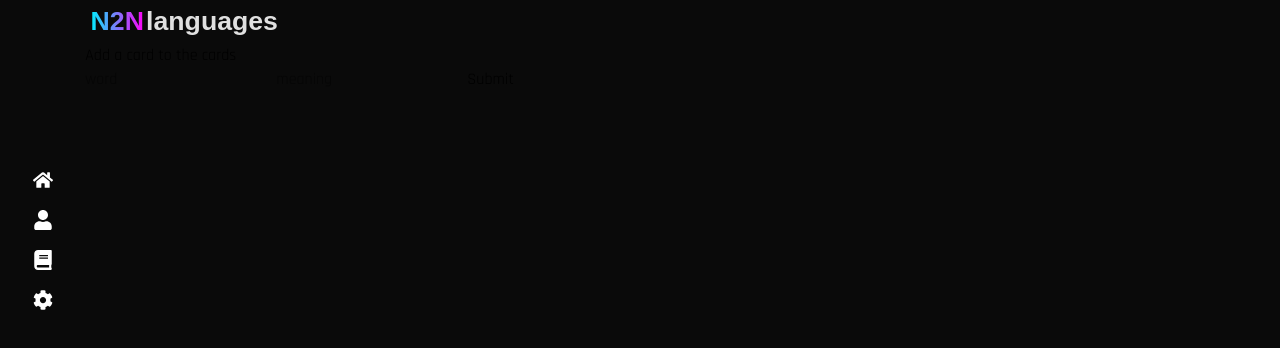
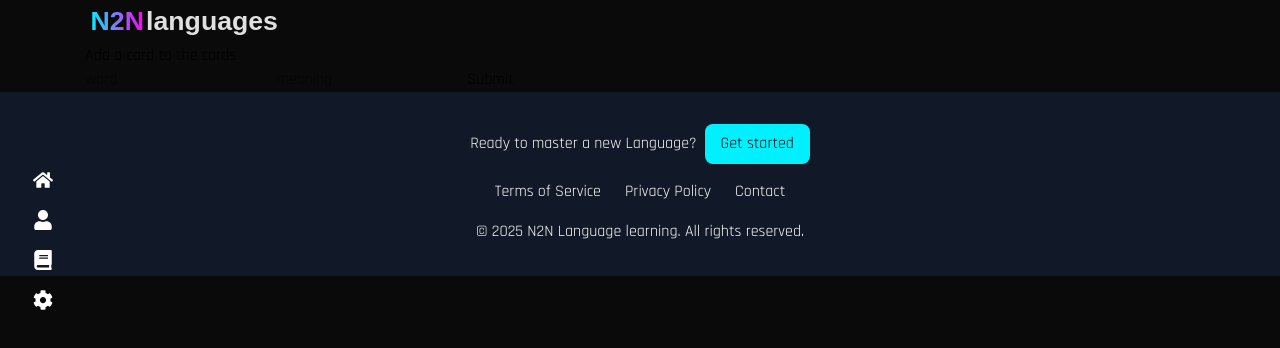
Before and after one commit to pedrambabazadeh/leitner_next, a Next.js app: page /dashboard in a window 1280 px wide. Shown: the top 348 px of the page. Built offline with nearby package versions, Linux system fonts and the light colour scheme.

Commit message:
initial footer added

```diff
--- a/app/layout.js
+++ b/app/layout.js
@@ -2,6 +2,7 @@
 import "./globals.css";
 import Navigation from "@/sections/navigation/Navigation";
 import TopBar from "@/sections/top-bar/TopBar";
+import Footer from "@/sections/footer/Footer";
 
 const geistSans = Geist({
   variable: "--font-geist-sans",
@@ -40,7 +41,8 @@
           {children}
         </main>
       </div>
-      </body>
-    </html>
+      <Footer />
+    </body>
+  </html>
   );
 }
--- /dev/null
+++ b/sections/footer/Footer.jsx
@@ -0,0 +1,26 @@
+import React from 'react'
+
+const Footer = () => {
+  return (
+    <footer className='py-8 px-4 bg-[var(--color-background-second)] text-center text-light'>
+        <div className="max-w-screen-xl mx-auto">
+            <p className="mb-4">
+                Ready to master a new Language?
+                <button className="btn-primary py-2 px-4 rounded-lg ml-2">
+                    Get started
+                </button>
+            </p>
+            <div className="flex justify-center space-x-6 mb-4">
+                <a href="#">Terms of Service</a>
+                <a href="#">Privacy Policy</a>
+                <a href="#">Contact</a>
+            </div>
+            <p>
+                &copy; {new Date().getFullYear()} N2N Language learning. All rights reserved.
+            </p>
+        </div>
+    </footer>
+  )
+}
+
+export default Footer
```
